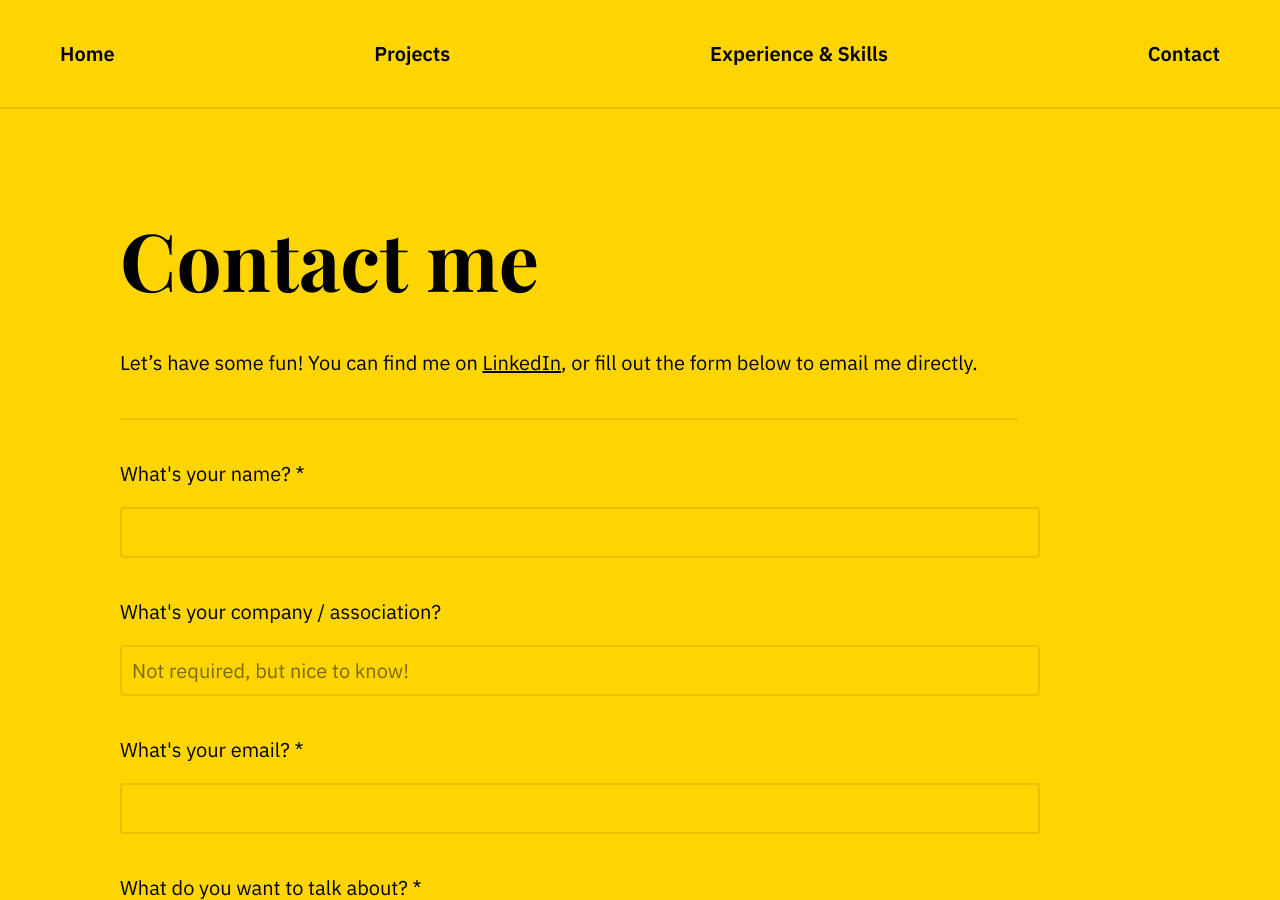
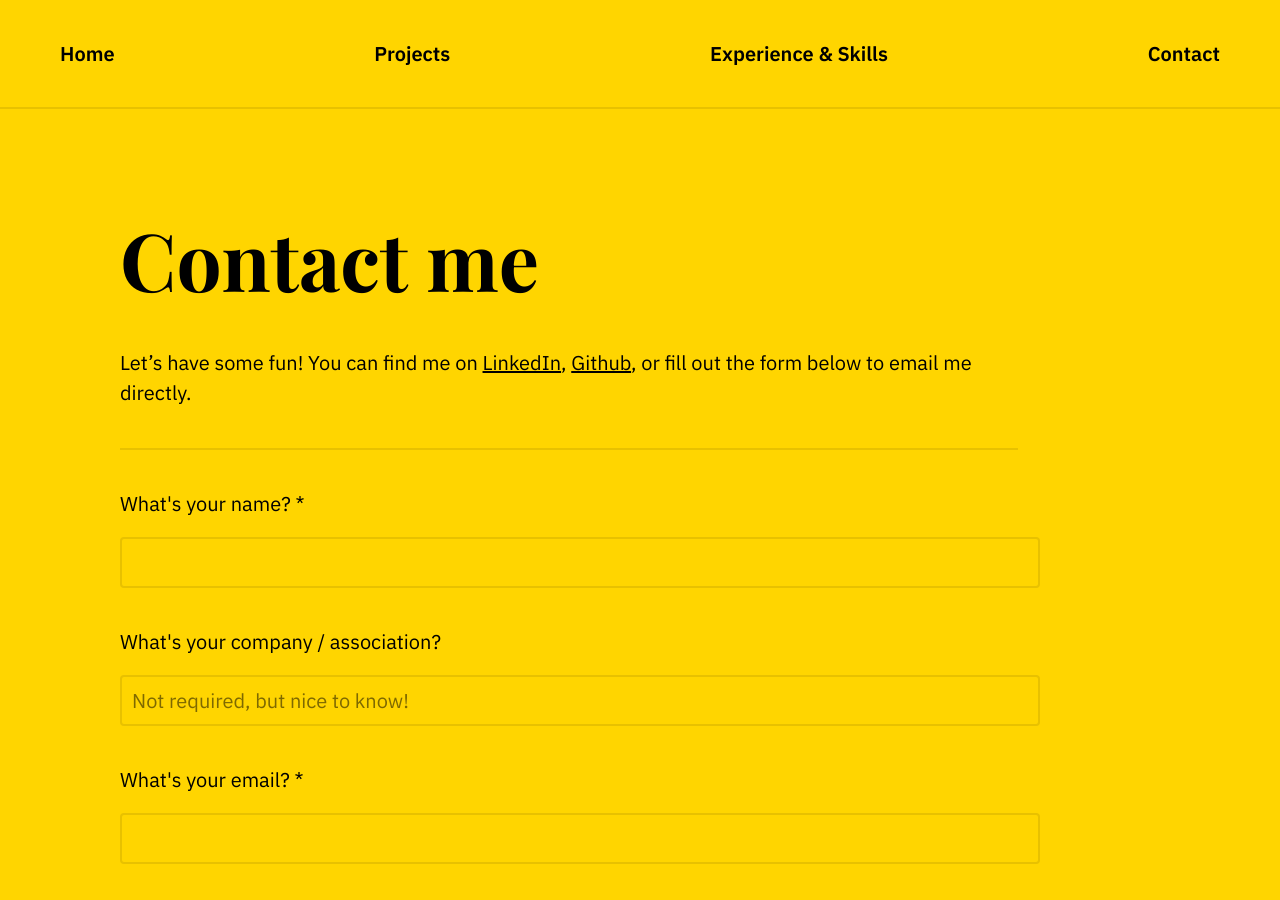
Before and after one commit to weisquared2/weiwei-design, a Jekyll site: the page built from contact.md, in a window 1280 px wide and 900 px high. Built offline with Jekyll 4.4.1, drawn with Linux system fonts in a browser that asks for light colours.

Commit message:
Added Github link to Contact page.

```diff
--- a/contact.md
+++ b/contact.md
@@ -6,7 +6,7 @@ title: Contact
 
 # Contact me
 
-Let's have some fun! You can find me on [LinkedIn](https://linkedin.com/in/weiweilin), or fill out the form below to email me directly.
+Let's have some fun! You can find me on [LinkedIn](https://linkedin.com/in/weiweilin), [Github](https://github.com/weisquared2), or fill out the form below to email me directly.
 
 ---
 
```
Also changed, not shown: 1 other file.
